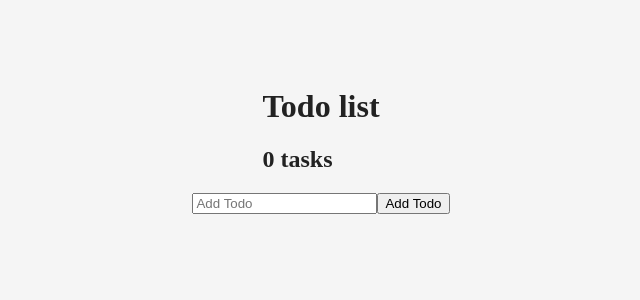
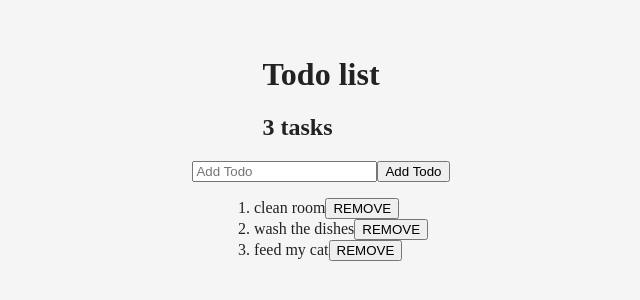
Before and after one commit to PSDvlpr/ReactToDoApp, a React app: page / in a window 1280 px wide. Shown: the part 252-552 px from the top of the page, without its empty margins (327-967 px from the left). Built offline with nearby package versions, Linux system fonts and the light colour scheme.

Commit message:
Fix onclick function

```diff
--- a/package.json
+++ b/package.json
@@ -5,7 +5,8 @@
   "main": "index.js",
   "scripts": {
     "test": "echo \"Error: no test specified\" && exit 1",
-    "start": "webpack",
+    "build": "NODE_ENV=production webpack",
+    "start": "webpack-dev-server --config ./webpack.config.js",
     "server": "http-server"
   },
   "author": "",
@@ -23,7 +24,8 @@
     "react-dom": "^16.2.0",
     "style-loader": "^0.20.2",
     "webpack": "^3.11.0",
-    "webpack-cli": "^2.0.10"
+    "webpack-cli": "^2.0.10",
+    "webpack-dev-server": "^2.11.2"
   },
   "dependencies": {
     "uuid": "^3.2.1"
--- a/src/components/Todo.js
+++ b/src/components/Todo.js
@@ -1,9 +1,10 @@
 import React from 'react';
 
 const Todo = ({task, remove}) => {
+
   return (
     <li>{task.text}
-      <button className="button" onClick={remove(task.id)}> REMOVE </button>
+      <button className="button" onClick={() => remove(task.id)}> REMOVE </button>
     </li>
   )
 }
--- a/src/containers/App.js
+++ b/src/containers/App.js
@@ -9,7 +9,16 @@ class App extends React.Component {
   constructor(props) {
     super(props);
     this.state = {
-        data: []
+        data: [{
+              id: 1,
+                  text: 'clean room'
+              }, {
+              id: 2,
+                  text: 'wash the dishes'
+              }, {
+              id: 3,
+                  text: 'feed my cat'
+              }]
     };
 
     this.addTodo = this.addTodo.bind(this);
```
Also changed, not shown: 2 other files (tests, documents, lock files or other folders).
